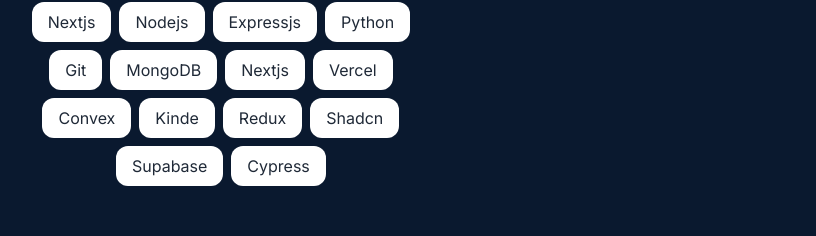
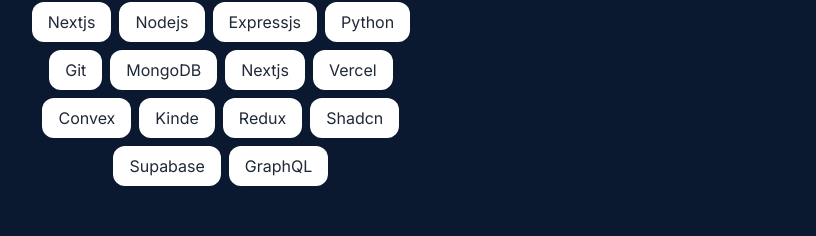
Before and after one commit to IvanKorne/portfolio, a Next.js app: page / in a window 1280 px wide. Shown: the part 1384-1620 px from the top of the page, without its empty margins (228-1044 px from the left). Built offline with nearby package versions, Linux system fonts and the light colour scheme; no server answers.

Commit message:
edit skills

```diff
--- a/app/data/data.ts
+++ b/app/data/data.ts
@@ -24,7 +24,7 @@
   "Redux",
   "Shadcn",
   "Supabase",
-  "Cypress",
+  "GraphQL",
 ] as const;
 
 export const experiencesData = [
```
